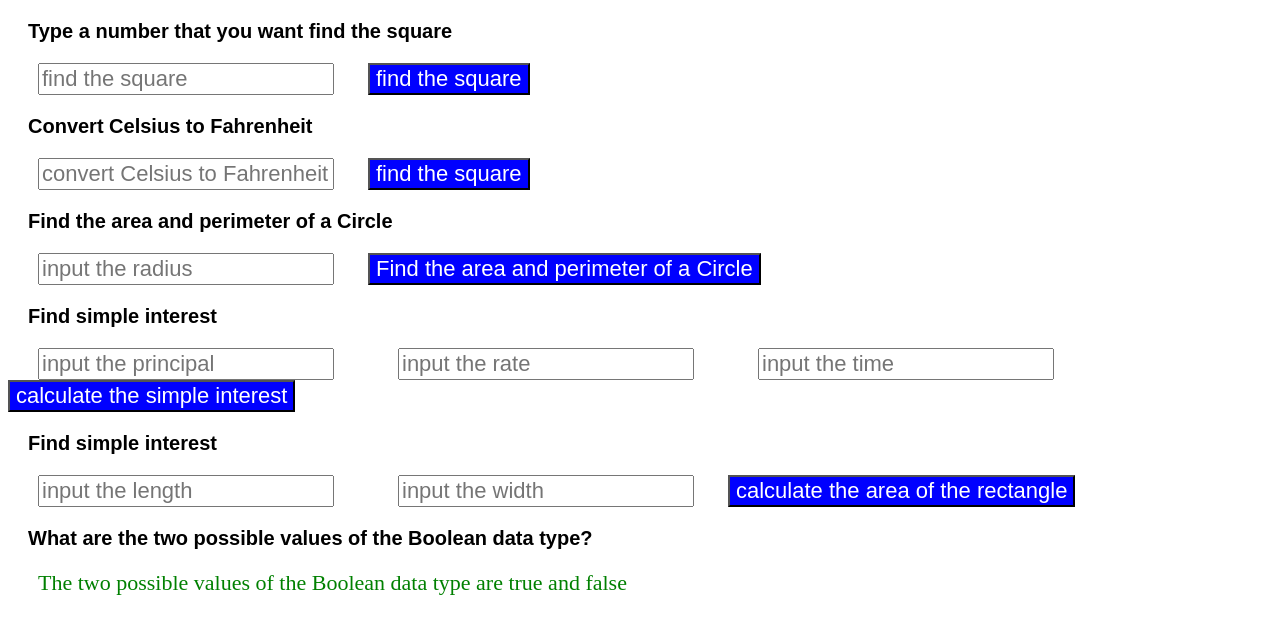
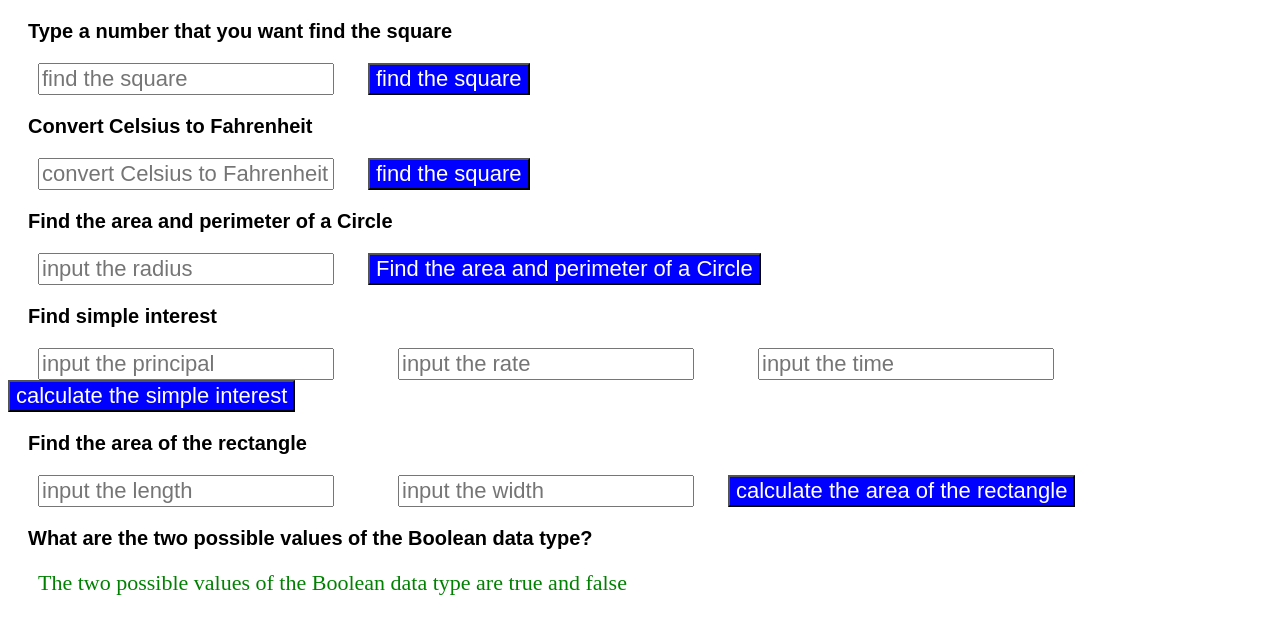
Before and after one commit to Engineermobolaji/3MMt-Assignment-1, a plain HTML site: page index.html in a window 1280 px wide. Drawn offline with Linux system fonts and the light colour scheme.

Commit message:
index.html

```diff
--- a/index.html
+++ b/index.html
@@ -37,7 +37,7 @@
 <p id="text3"></p>
 
 <!-- Question 5 -->
-<label class="label4">Find simple interest </label>
+<label class="label4">Find the area of the rectangle</label>
 <input id="length" type="text" placeholder="input the length">
 <input id="width" type="text" placeholder="input the width">
 <button class="Submit4" onclick="rectangleArea()">calculate the area of the rectangle</button>
```
